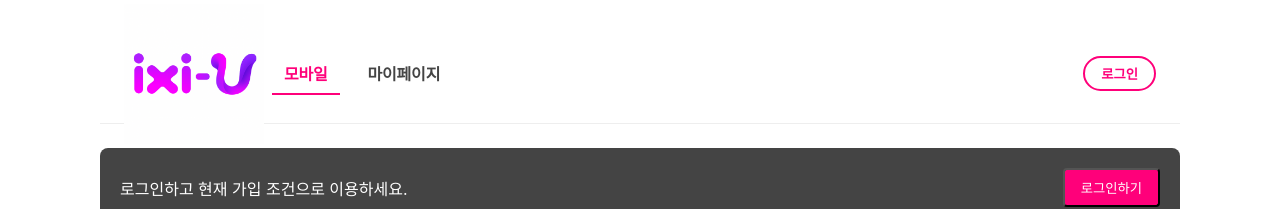
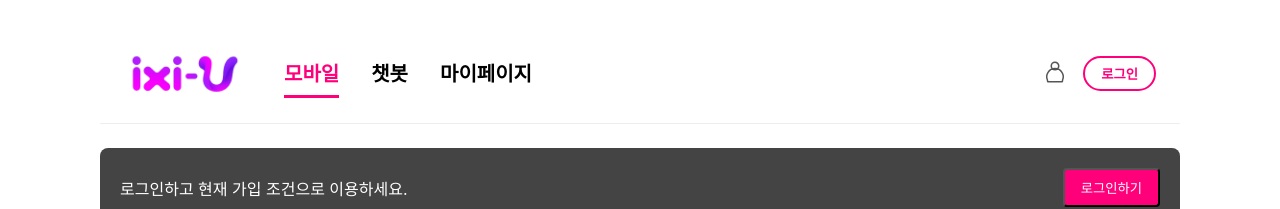
Before and after one commit to ixi-U/ixi-U-fe, a React (Create React App) app: page /plans in a window 1280 px wide. Shown: the top 209 px of the page. Built offline with nearby package versions, Linux system fonts and the light colour scheme; no server answers.

Commit message:
fix: SCRUM-65 main navigate 수정

```diff
--- a/src/App.js
+++ b/src/App.js
@@ -25,7 +25,7 @@ function App() {
     <Router>
       {/* {!shouldHideHeader && <Header />} */}
       <Routes>
-        <Route path="/" element={<MainPage />} />
+        <Route path="/main" element={<MainPage />} />
         <Route path="/login" element={<SocialLogin />} />
         <Route path="/logout" element={<Logout />} />
         <Route path="/login/status" element={<LoginStatus />} />
--- a/src/pages/Main.css
+++ b/src/pages/Main.css
@@ -4,6 +4,7 @@
   display: flex;
   flex-direction: column;
   background: linear-gradient(135deg, #ec008c, #ff57b2);
+  /* background: linear-gradient(to right, #ec008c, #ff57b2); */
   color: white;
   font-family: "Noto Sans KR", sans-serif;
 }
--- a/src/pages/MainPage.jsx
+++ b/src/pages/MainPage.jsx
@@ -5,10 +5,10 @@ import Header from "../components/header/Header";
 
 export default function MainPage() {
   return (
-    <main className="main-wrapper">
+    <main className="container">
       {/* 전역 헤더 */}
       <Header />
-
+      <div className="main-wrapper">
         {/* 메인 히어로 영역 */}
         <section className="hero-section">
           <button className="nav-arrow left">❮</button>
@@ -24,6 +24,7 @@ export default function MainPage() {
 
           <button className="nav-arrow right">❯</button>
         </section>
+      </div>
     </main>
   );
 }
--- a/src/pages/plans/plan-list/PlanListPage.jsx
+++ b/src/pages/plans/plan-list/PlanListPage.jsx
@@ -6,6 +6,7 @@ import { PLAN_TYPES, SORT_OPTIONS } from "../../../constants/planOptions";
 import PlanCard from "./PlanCard";
 import SortDropDown from "./SortDropdown";
 import "./PlanListPage.css";
+import Header from "../../../components/header/Header";
 
 export default function PlanListPage() {
   const navigate = useNavigate();
@@ -81,30 +82,9 @@ export default function PlanListPage() {
   }, [hasNext, lastCursor, loadPlans]);
 
   return (
-    <main className="plan-page">
+    <main className="container">
       {/* 상단 바: 로고 | 탭 메뉴 | 로그인 */}
-      <header className="service-header">
-        {/* 좌측 로고 */}
-        <img src={logoImg} alt="ixi-U logo" className="logo" />
-
-        {/* 가운데 메뉴 */}
-        <nav className="service-tabs">
-          {["모바일", "마이페이지"].map((tab) => (
-            <button
-              key={tab}
-              className={tab === activeTab ? "tab active" : "tab"}
-              onClick={() => setActiveTab(tab)}
-            >
-              {tab}
-            </button>
-          ))}
-        </nav>
-
-        {/* 우측 로그인 */}
-        <button className="login-btn" onClick={() => navigate("/")}>
-          로그인
-        </button>
-      </header>
+      <Header />
       {/* 회색 로그인 안내 영역 */}
       <section className="login-banner">
         <span>로그인하고 현재 가입 조건으로 이용하세요.</span>
```
Lines whose indentation alone changed are shown as unchanged.
